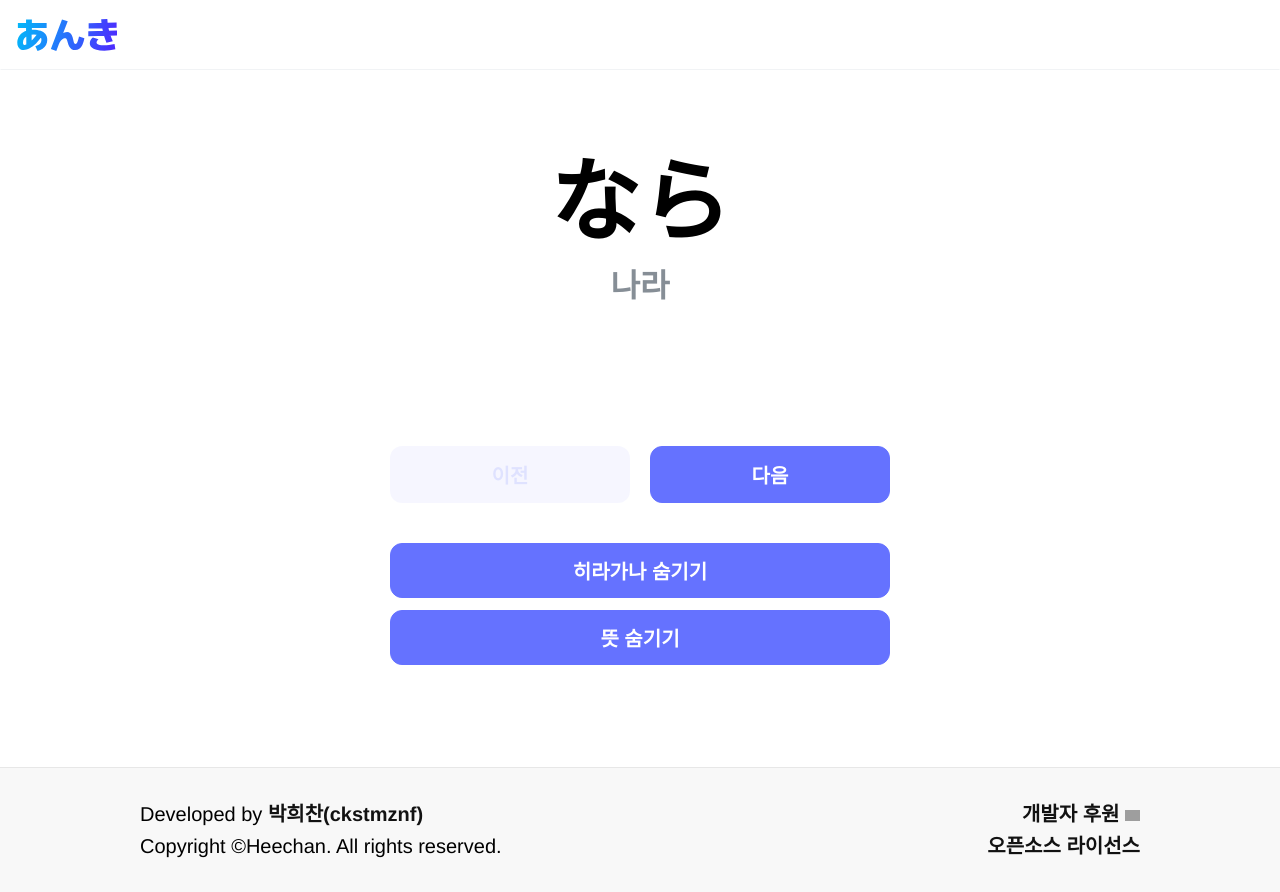
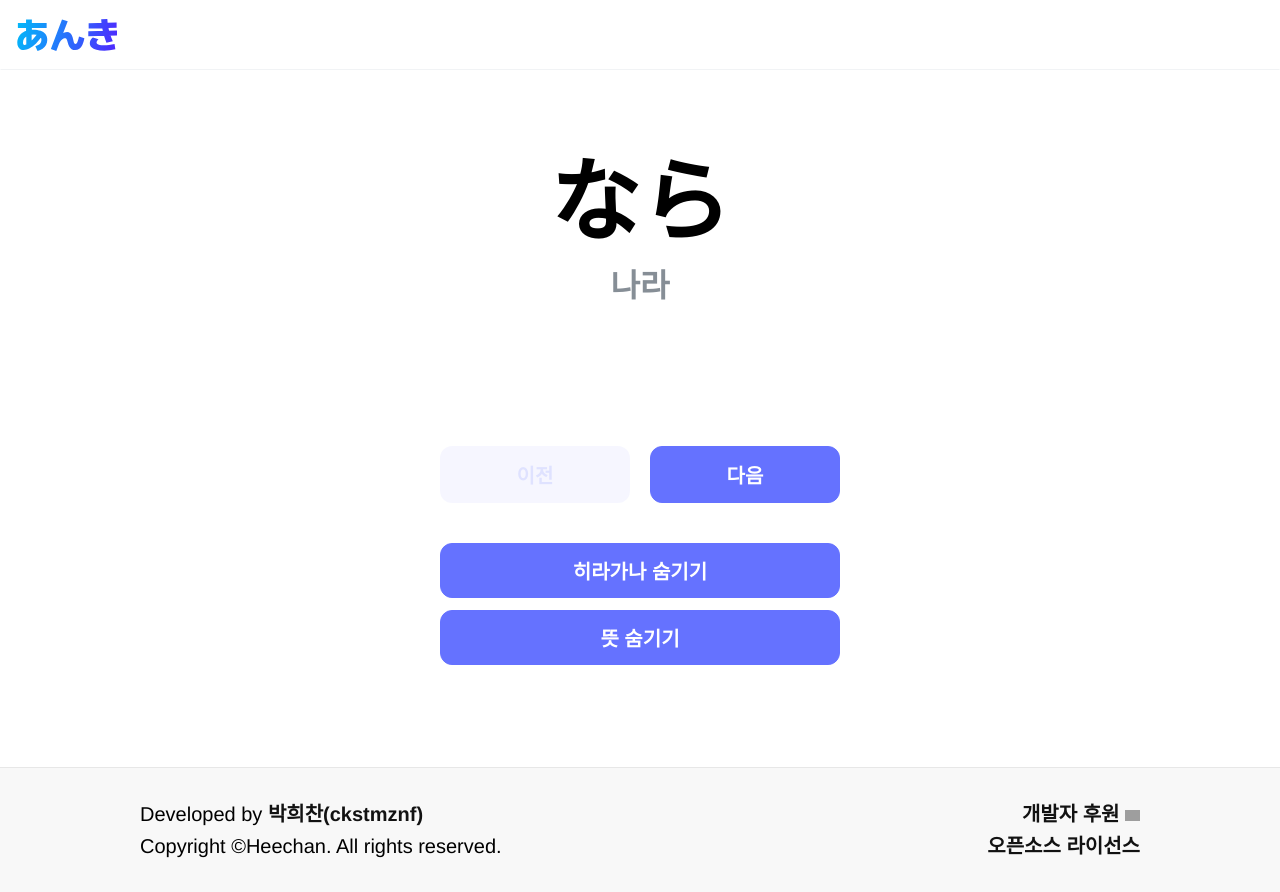
Before and after one commit to kichan05/Hiragana, a Vue app: page /word in a window 1280 px wide. Built offline with nearby package versions, Linux system fonts and the light colour scheme; grey boxes are pictures that could not be loaded; a web font is replaced by a local one.

Commit message:
Style:WordQuestion

```diff
--- a/src/assets/style/theme.css
+++ b/src/assets/style/theme.css
@@ -2,7 +2,7 @@
     --main-color1 : #6572ff;
     --main-color1-sub : #d5d7ff;
     --main-color1-active : #5865ff;
-    --main-color2 : #00bdf9;
+    --main-color2 : #00beff;
 
     --gray0 : #f8f9fa;
     --gray1 : #f1f3f5;
@@ -61,7 +61,11 @@ button:not(.enabled-none):active {
 button:not(.only-border):hover {
     background-color: var(--main-color1-active);
     border-color: var(--main-color1-active);
-    /*background-color: #f00;*/
+}
+
+button.only-border:hover {
+    background-color: var(--main-color1-active);
+    border-color: var(--main-color1-active);
 }
 
 .page {
@@ -77,7 +81,7 @@ button:not(.only-border):hover {
 .page-content {
     width : 100%;
     height : 100%;
-    max-width: 500px;
+    max-width: 400px;
 
     margin: 0 auto;
 
--- a/src/views/QuestionWordPage.vue
+++ b/src/views/QuestionWordPage.vue
@@ -135,7 +135,7 @@ h2 {
     color : var(--flat-black);
 
     text-align: center;
-    font-size: 40px;
+    font-size: 30px;
     font-weight: bold;
 
     padding: 12px 0;
```
